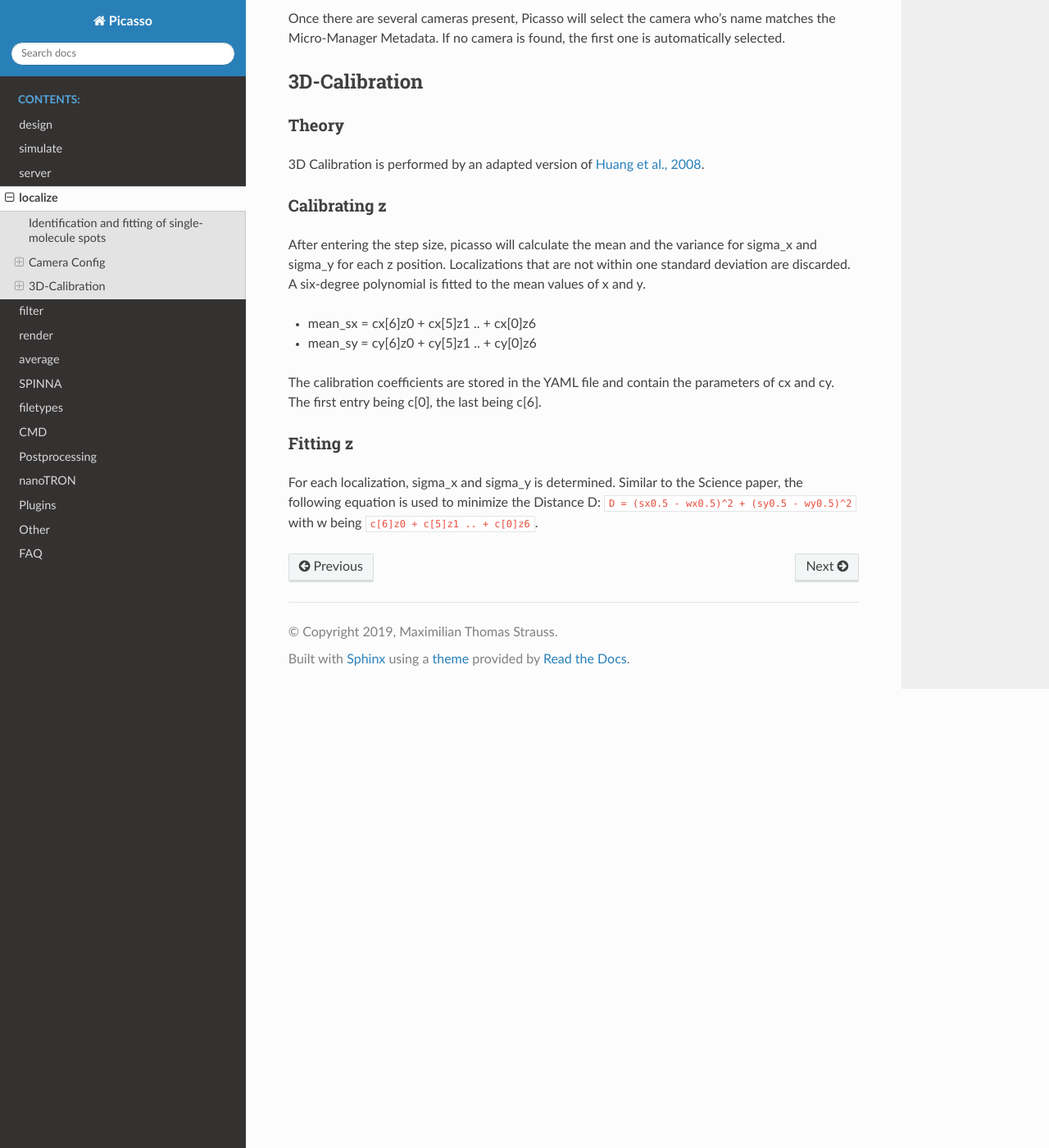
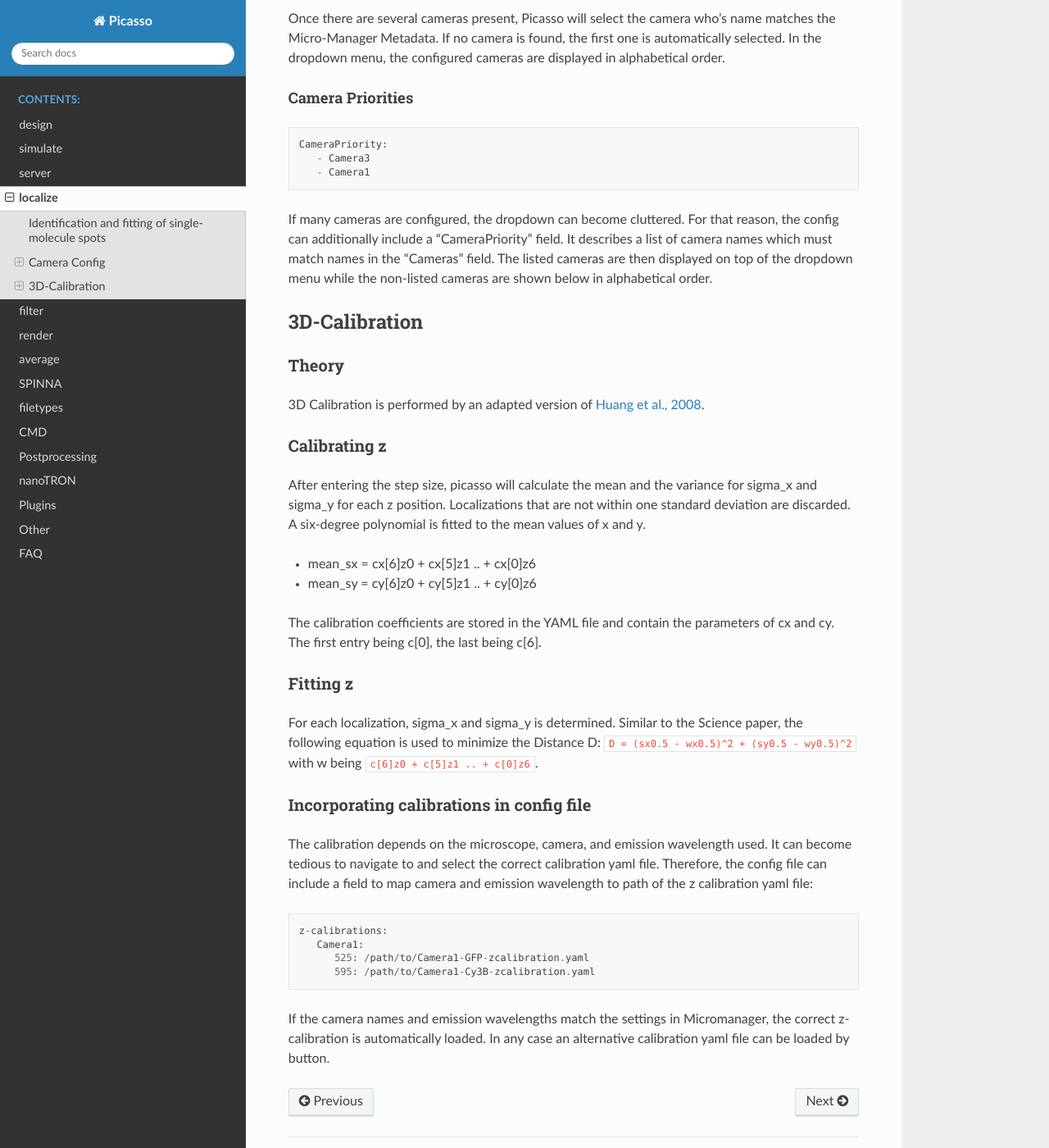
Before and after one commit to jungmannlab/picasso, a Sphinx documentation site: the page built from docs/localize.rst, in a window 1280 px wide and 1400 px high, scrolled down 3543 px. Shown: the whole window at 82% size. Built offline with Sphinx 7.4.7 and the Read the Docs theme 3.1.0, drawn with Linux system fonts in a browser that asks for light colours.

Commit message:
Enhance localize.rst with camera priorities and calibrations
Added camera priority configuration and z-calibration mapping to the documentation.

```diff
--- a/docs/localize.rst
+++ b/docs/localize.rst
@@ -98,7 +98,18 @@ Several Cameras
      Camera2:
      Camera3:
 
-Once there are several cameras present, Picasso will select the camera who's name matches the Micro-Manager Metadata. If no camera is found, the first one is automatically selected.
+Once there are several cameras present, Picasso will select the camera who's name matches the Micro-Manager Metadata. If no camera is found, the first one is automatically selected. In the dropdown menu, the configured cameras are displayed in alphabetical order.
+
+Camera Priorities
+^^^^^^^^^^^^^^^^^
+
+::
+
+   CameraPriority:
+      - Camera3
+      - Camera1
+
+If many cameras are configured, the dropdown can become cluttered. For that reason, the config can additionally include a "CameraPriority" field. It describes a list of camera names which must match names in the "Cameras" field. The listed cameras are then displayed on top of the dropdown menu while the non-listed cameras are shown below in alphabetical order.
 
 3D-Calibration
 --------------
@@ -124,3 +135,17 @@ Fitting z
 
 For each localization, sigma_x and sigma_y is determined. Similar to the Science paper, the following equation is used to minimize the Distance D:  ``D = (sx0.5 - wx0.5)^2 + (sy0.5 - wy0.5)^2`` with w being ``c[6]z0 +
 c[5]z1 .. + c[0]z6``.
+
+Incorporating calibrations in config file
+~~~~~~~~~~~~~~~~~~~~~~~~~~~~~~~~~~~~~~~~~
+
+The calibration depends on the microscope, camera, and emission wavelength used. It can become tedious to navigate to and select the correct calibration yaml file. Therefore, the config file can include a field to map camera and emission wavelength to path of the z calibration yaml file:
+
+::
+
+   z-calibrations:
+      Camera1:
+         525: /path/to/Camera1-GFP-zcalibration.yaml
+         595: /path/to/Camera1-Cy3B-zcalibration.yaml
+
+If the camera names and emission wavelengths match the settings in Micromanager, the correct z-calibration is automatically loaded. In any case an alternative calibration yaml file can be loaded by button.
```
